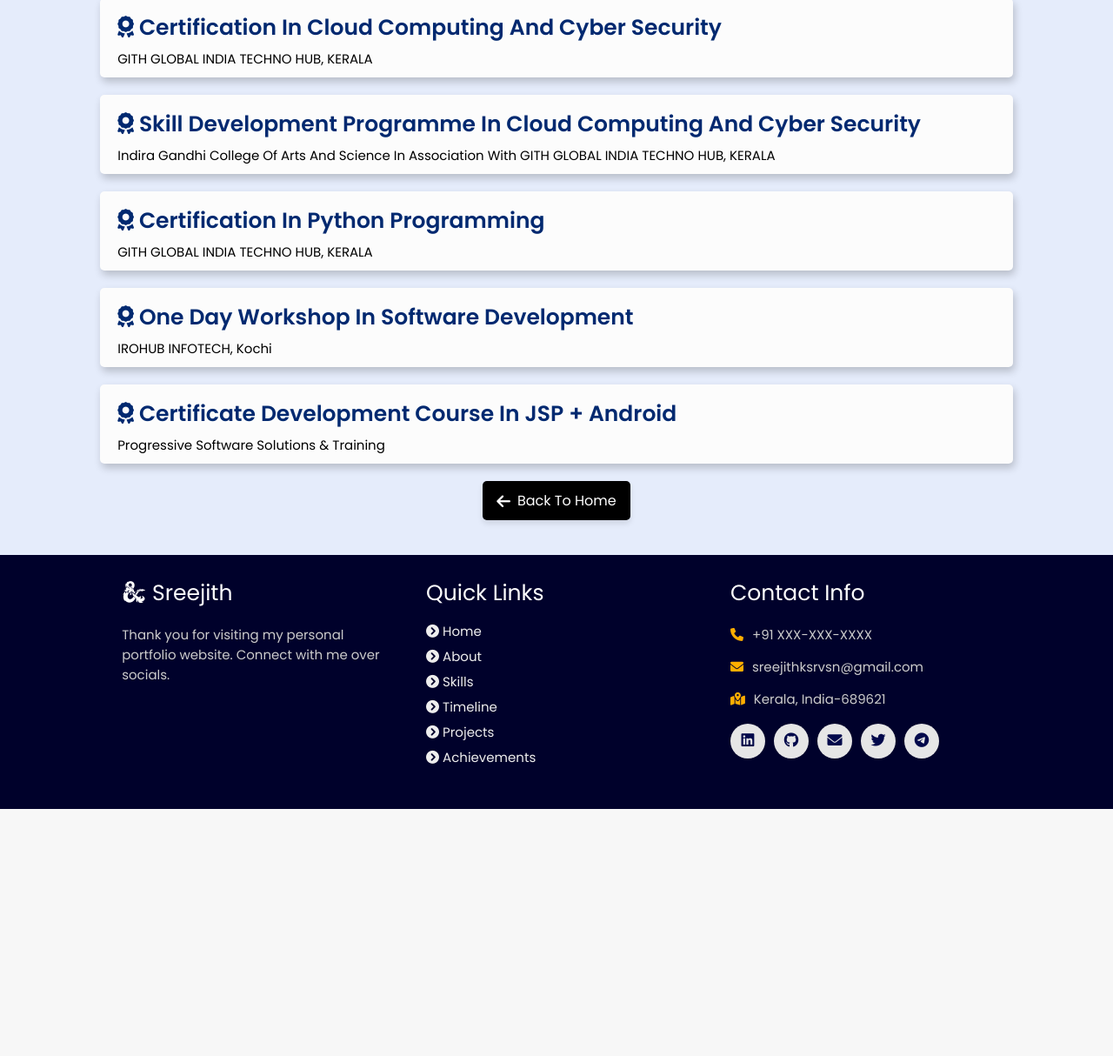
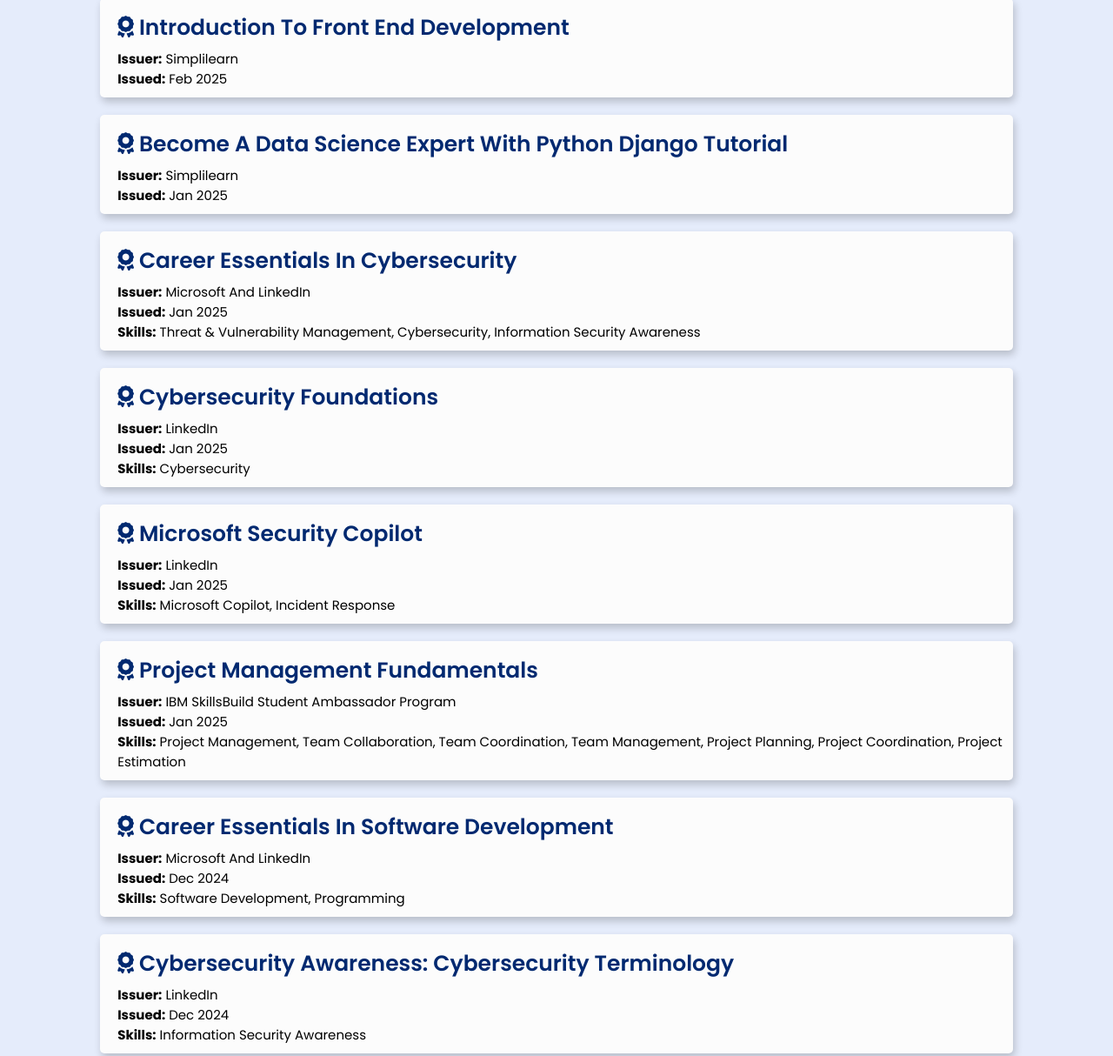
Before and after one commit to sree-jith-k-s/Portfolio, a plain HTML site: page certifictes/certificates.html in a window 1280 px wide. Shown: the part 184-1398 px from the top of the page at 87% size. Before the commit the page ends 1114 px from the top, so only its background shows below. Drawn offline with nearby package versions, Linux system fonts and the light colour scheme; files whose address does not match are found by name.

Commit message:
refactor achievements display: sort by issued date, enhance skills handling, and update issuer details

```diff
--- a/certifictes/achievements.js
+++ b/certifictes/achievements.js
@@ -5,14 +5,28 @@ document.addEventListener("DOMContentLoaded", function () {
             const container = document.querySelector(".box-container");
             container.innerHTML = ""; // Clear existing content
 
+            // Sort achievements by 'issued' date in descending order
+            data.achievements.sort((a, b) => new Date(b.issued) - new Date(a.issued));
+
             data.achievements.forEach(item => {
                 const box = document.createElement("div");
                 box.classList.add("box");
 
+                // Handle skills
+                let skillsHtml = "";
+                if (Array.isArray(item.skills) && item.skills.length > 0) {
+                    skillsHtml = `<p><strong>Skills:</strong> ${item.skills.join(', ')}</p>`;
+                } else if (item.skills && item.skills.includes(".pdf")) {
+                    // Handling the PDF link case
+                    skillsHtml = `<a href="./assets/credentials/${item.skills}" target="_blank">Show credential</a>`;
+                }
+
                 box.innerHTML = `
                     <div class="content">
                         <h3><i class="fas fa-award"></i> ${item.title}</h3>
-                        <p>${item.issuer}</p>
+                        <p><strong>Issuer:</strong> ${item.issuer}</p>
+                        <p><strong>Issued:</strong> ${item.issued}</p>
+                        ${skillsHtml}
                     </div>
                 `;
                 container.appendChild(box);
--- a/certifictes/achievements.json
+++ b/certifictes/achievements.json
@@ -1,24 +1,116 @@
 {
     "achievements": [
       {
-        "title": "Certification in Cloud Computing and Cyber Security",
-        "issuer": "GITH GLOBAL INDIA TECHNO HUB, KERALA"
+        "title": "Introduction to Front End Development",
+        "issuer": "Simplilearn",
+        "issued": "Feb 2025",
+        "credential": "Introduction to Front End Development.pdf"
       },
       {
-        "title": "Skill Development Programme in Cloud Computing and Cyber Security",
-        "issuer": "Indira Gandhi College of Arts and Science in association with GITH GLOBAL INDIA TECHNO HUB, KERALA"
+        "title": "Become a Data Science Expert with Python Django Tutorial",
+        "issuer": "Simplilearn",
+        "issued": "Jan 2025",
+        "credential": "7828606_81318991738050975900.pdf"
+      },
+      {
+        "title": "Career Essentials in Cybersecurity",
+        "issuer": "Microsoft and LinkedIn",
+        "issued": "Jan 2025",
+        "skills": ["Threat & Vulnerability Management", "Cybersecurity", "Information Security Awareness"]
+      },
+      {
+        "title": "Cybersecurity Foundations",
+        "issuer": "LinkedIn",
+        "issued": "Jan 2025",
+        "skills": ["Cybersecurity"]
+      },
+      {
+        "title": "Microsoft Security Copilot",
+        "issuer": "LinkedIn",
+        "issued": "Jan 2025",
+        "skills": ["Microsoft Copilot", "Incident Response"]
+      },
+      {
+        "title": "Project Management Fundamentals",
+        "issuer": "IBM SkillsBuild Student Ambassador Program",
+        "issued": "Jan 2025",
+        "skills": ["Project Management", "Team Collaboration", "Team Coordination", "Team Management", "Project Planning", "Project Coordination", "Project Estimation"]
+      },
+      {
+        "title": "Career Essentials in Software Development",
+        "issuer": "Microsoft and LinkedIn",
+        "issued": "Dec 2024",
+        "skills": ["Software Development", "Programming"]
+      },
+      {
+        "title": "Cybersecurity Awareness: Cybersecurity Terminology",
+        "issuer": "LinkedIn",
+        "issued": "Dec 2024",
+        "skills": ["Information Security Awareness"]
+      },
+      {
+        "title": "Programming Foundations: Beyond the Fundamentals",
+        "issuer": "LinkedIn",
+        "issued": "Dec 2024",
+        "skills": ["Programming"]
+      },
+      {
+        "title": "Programming Foundations: Fundamentals",
+        "issuer": "LinkedIn",
+        "issued": "Dec 2024",
+        "skills": ["Programming"]
+      },
+      {
+        "title": "The Cybersecurity Threat Landscape",
+        "issuer": "LinkedIn",
+        "issued": "Dec 2024",
+        "skills": ["Threat & Vulnerability Management", "Cybersecurity"]
+      },
+      {
+        "title": "Communication Foundations",
+        "issuer": "LinkedIn",
+        "issued": "Oct 2024",
+        "skills": ["Professional Communication", "Interpersonal Communication"]
+      },
+      {
+        "title": "Introduction to Career Skills in Software Development",
+        "issuer": "LinkedIn",
+        "issued": "Oct 2024",
+        "skills": ["Software Development", "Tech Career Skills", "Career Management"]
+      },
+      {
+        "title": "Certificate for Completing Internship in Python Full Stack",
+        "issuer": "WAHY LAB SOLUTIONS",
+        "issued": "Aug 2024",
+        "skills": ["Project Management", "JavaScript", "HTML", "Python", "CSS", "Team Coordination", "Communication", "Django Framework"]
+      },
+      {
+        "title": "Certificate Development Course in JSP + Android",
+        "issuer": "Progressive Cybernetics Pvt Ltd",
+        "issued": "Apr 2024"
+      },
+      {
+        "title": "One Day Workshop in Software Development",
+        "issuer": "IROHUB INFOTECH, Kochi",
+        "skills": ["Flutter Introduction"],
+        "issued": "Apr 2024"
+      },
+      {
+        "title": "Certification in Skill Development Programme in Cloud Computing and Cyber Security",
+        "issuer": "Indira Gandhi College of Arts and Science",
+        "issued": "Mar 2024"
       },
       {
         "title": "Certification in Python Programming",
-        "issuer": "GITH GLOBAL INDIA TECHNO HUB, KERALA"
+        "issuer": "GITH Global India Techno Hub",
+        "issued": "May 2023",
+        "skills": ["NumPy", "Python", "Jupyter"]
       },
       {
-        "title": "One Day Workshop in Software Development",
-        "issuer": "IROHUB INFOTECH, Kochi"
-      },
-      {
-        "title": "Certificate Development Course in JSP + Android",
-        "issuer": "Progressive Software Solutions & Training"
+        "title": "Certification in Cloud Computing and Cyber Security",
+        "issuer": "GITH Global India Techno Hub",
+        "issued": "Apr 2022",
+        "skills": ["Networking", "Microsoft Azure", "Cloud Administration", "Data Security and Privacy", "Cybersecurity", "Cloud Computing (Microsoft Azure)"]
       }
     ]
   }
--- a/certifictes/certificates.html
+++ b/certifictes/certificates.html
@@ -93,49 +93,6 @@
 <!-- Link to achievements.js -->
 <script src="./achievements.js"></script>
 
-<!-- education section ends -->
-
-<section class="footer">
-
-  <div class="box-container">
-
-      <div class="box">
-          <h3><i class="fa-brands fa-d-and-d"></i> Sreejith</h3>
-          <p>Thank you for visiting my personal portfolio website. Connect with me over socials. <br/></p>
-      </div>
-
-      <div class="box">
-          <h3>quick links</h3>
-          <a href="#home"><i class="fas fa-chevron-circle-right"></i> Home</a>
-          <a href="#about"><i class="fas fa-chevron-circle-right"></i> About</a>
-          <a href="#skills"><i class="fas fa-chevron-circle-right"></i> Skills</a>
-          <a href="#experience"><i class="fas fa-chevron-circle-right"></i> Timeline</a>
-          <a href="#work"><i class="fas fa-chevron-circle-right"></i> Projects</a>
-          <a href="#education"><i class="fas fa-chevron-circle-right"></i> Achievements</a>
-      </div>
-
-      <div class="box">
-          <h3>contact info</h3>
-          <p> <i class="fas fa-phone"></i>+91 XXX-XXX-XXXX</p>
-          <p> <i class="fas fa-envelope"></i>sreejithksrvsn@gmail.com</p>
-          <p> <i class="fas fa-map-marked-alt"></i>Kerala, India-689621</p>
-          <div class="share">
-
-              <a href="https://www.linkedin.com/in/sreejith-k-s-506957287" class="fab fa-linkedin" aria-label="LinkedIn" target="_blank"></a>
-              <a href="https://github.com/sree-jith-k-s" class="fab fa-github" aria-label="GitHub" target="_blank"></a>
-              <a href="mailto:sreejithksrvsn@gmail.com" class="fas fa-envelope" aria-label="Mail" target="_blank"></a>
-              <a href="https://x.com/sr_xx_jit_?t=lJsYs935rxvFvlgXKdABMQ&s=09" class="fab fa-twitter" aria-label="Twitter" target="_blank"></a>
-              <a href="http://t.me/sr_xx_jit" class="fab fa-telegram-plane" aria-label="Telegram" target="_blank"></a>
-          </div>
-      </div>
-  </div>
-
-  <!-- <h1 class="credit">Designed with <i class="fa fa-heart pulse"></i> by <a href="#"> </a></h1> -->
-
-</section>
-<!-- footer section ends -->
-
-
 <!-- scroll top btn -->
 <a href="#home" aria-label="ScrollTop" class="fas fa-angle-up" id="scroll-top"></a>
 <!-- scroll back to top -->
```
Also changed, not shown: index.html (+17 -15 lines). Lines whose indentation alone changed are shown as unchanged.
